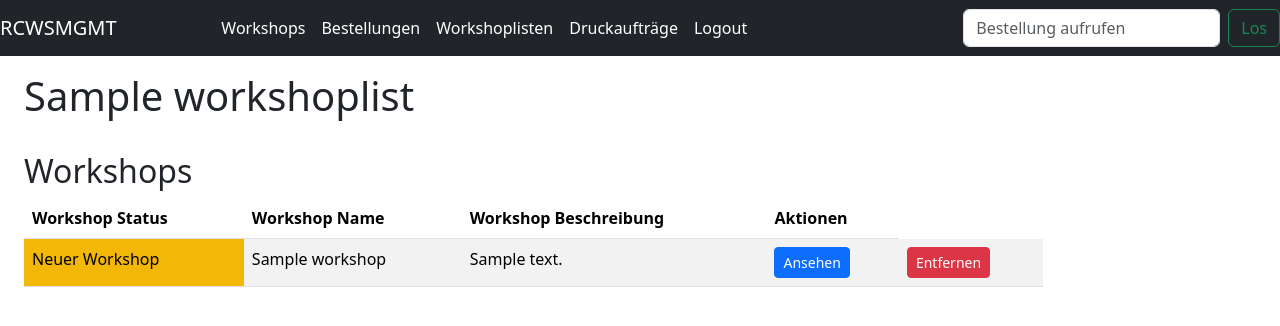
After one commit to Marcel43367/rcwsmgmt, a Django app: page /lists/1 in a window 1280 px wide. The commit adds this page. Shown: the top 326 px of the page. Run offline with Django 4.2, Linux system fonts and the light colour scheme; a user stored in the database is signed in; tables that the repository leaves empty hold one stand-in row (values such as "Sample post"); parts of the project's set-up code (start-up, migrations or seed data) failed here and were passed over; some libraries are stand-ins or nearby versions.

Commit message:
Add workshop lists

```diff
--- a/src/base/models.py
+++ b/src/base/models.py
@@ -1,7 +1,7 @@
 from django.conf import settings
 from django.contrib.auth.models import User
 from django.db.models import Model, CharField, TextField, PositiveIntegerField, DateTimeField, ForeignKey, CASCADE
-from django.db.models import BooleanField, SET_NULL, Sum, EmailField
+from django.db.models import BooleanField, SET_NULL, Sum, EmailField, ManyToManyField
 class Order(Model):
 	clan = CharField(
 		max_length=64,
@@ -65,6 +65,8 @@ class Workshop(Model):
 	annotated_id = PositiveIntegerField(null=True)
 	updated = DateTimeField(auto_now=True)
 
+	def __str__(self):
+		return self.name
 
 class LogEntry(Model):
 	workshop = ForeignKey(Workshop, on_delete=CASCADE)
@@ -76,3 +78,11 @@ class LogEntry(Model):
 	action = CharField(max_length=64)
 	title = CharField(max_length=256, verbose_name="Betreff")
 	message = TextField(verbose_name="Nachricht")
+
+
+class WorkshopList(Model):
+	name = CharField(max_length=256, verbose_name="Name")
+	workshops = ManyToManyField(Workshop)
+
+	def __str__(self):
+		return self.name
--- a/src/base/templates/base/workshop_detail.html
+++ b/src/base/templates/base/workshop_detail.html
@@ -71,6 +71,7 @@
 <div class="btn-group my-2 mx-2">
 	<a href="{% url 'workshop-equivalent' object.id %}" class="btn btn-primary" role="button">Workshop Äquivalenz Punkte ändern</a>
 	<a href="{% url 'workshop-update' object.id %}" class="btn btn-secondary" role="button">Workshop Status manuell ändern</a>
+	<a href="{% url 'workshop-add-to-list' object.id %}" class="btn btn-secondary" role="button">Workshop zu einer Workshopliste hinzufügen</a>
 </div>
 <br>
 <br>
--- /dev/null
+++ b/src/base/templates/base/workshoplist_detail.html
@@ -0,0 +1,36 @@
+{% extends 'base.html' %}
+
+{% block title %}{{object.name}}{% endblock %}
+{% block header %}{{object.name}}{% endblock %}
+{% block actions %}
+{% endblock %}
+{% block body %}
+
+{% if object.workshops.all %}
+<h2>Workshops</h2>
+	<table class="table table-striped">
+		<thead>
+			<tr>
+				<th scope="col">Workshop Status</th>
+				<th scope="col">Workshop Name</th>
+				<th scope="col">Workshop Beschreibung</th>
+				<th scope="col">Aktionen</th>
+			</tr>
+		</thead>
+		<tbody>
+			{% for workshop in object.workshops.all %}
+				<tr>
+					<td class="{% if workshop.status == 'A' or workshop.status == 'E'%}bg-warning{% else %}{% if workshop.status == 'U' or workshop.status == 'R' %}bg-danger{% else %}bg-success{% endif %}{% endif %}">
+						{{workshop.get_status_display}}</td>
+					<td>{{workshop.name}}</td>
+					<td>{{workshop.description}}</td>
+					<td><a href="{% url 'workshop-detail' workshop.id %}" class="btn btn-primary btn-sm" role="button">Ansehen</a></td>
+					<td><a href="{% url 'workshop-remove-from-list' workshop.id object.id %}" class="btn btn-danger btn-sm" role="button">Entfernen</a></td>
+				</tr>
+			{% endfor %}
+		</tbody>
+	</table>
+{% else %}
+<h2>Diese Liste ist noch leer.</h2>
+{% endif %}
+{% endblock %}
--- a/src/base/urls.py
+++ b/src/base/urls.py
@@ -2,9 +2,13 @@ from django.urls import path, include
 from base.views import WorkshopListView, WorkshopDetailView, WorkshopFeedbackView, OrderListView, OrderDetailView
 from base.views import OrderRedirect, WorkshopPrintBatchListView, WorkshopAnnotateView, WorkshopPrintView
 from base.views import WorkshopPrintBatchDownloadView, WorkshopEquivalentUpdateView, WorkshopUpdateView
+from base.views import WorkshopListCreateView, WorkshopListListView, WorkshopListDetailView, WorkshopListDeleteView
+from base.views import WorkshopAddToListFormView, WorkshopRemoveFromListFormView
 urlpatterns = [
     path('', WorkshopListView.as_view(), name="workshop-list"),
     path('workshop/<int:pk>/detail', WorkshopDetailView.as_view(), name='workshop-detail'),
+    path('workshop/<int:pk>/addtolist', WorkshopAddToListFormView.as_view(), name='workshop-add-to-list'),
+    path('workshop/<int:pk>/removefromlist/<int:wl_pk>', WorkshopRemoveFromListFormView.as_view(), name='workshop-remove-from-list'),
     path('workshop/<int:pk>/eq-update', WorkshopEquivalentUpdateView.as_view(), name='workshop-equivalent'),
     path('workshop/<int:pk>/update', WorkshopUpdateView.as_view(), name='workshop-update'),
     path('workshop/<int:pk>/feedback/<str:template>/<str:next_status>', WorkshopFeedbackView.as_view(), name='workshop-feedback'),
@@ -15,4 +19,8 @@ urlpatterns = [
     path('printbatches/annotate', WorkshopAnnotateView.as_view(), name="printbatch-annotate"),
     path('printbatches/create', WorkshopPrintView.as_view(), name="printbatch-create"),
     path('printbatches/<int:pk>/download', WorkshopPrintBatchDownloadView.as_view(), name="printbatch-download"),
+    path('lists/create', WorkshopListCreateView.as_view(), name='workshoplist-create'),
+    path('lists', WorkshopListListView.as_view(), name='workshoplist-list'),
+    path('lists/<int:pk>', WorkshopListDetailView.as_view(), name='workshoplist-detail'),
+    path('lists/<int:pk>/delete', WorkshopListDeleteView.as_view(), name='workshoplist-delete'),
 ]
--- a/src/base/views.py
+++ b/src/base/views.py
@@ -4,15 +4,16 @@ from django.conf import settings
 from django.core.mail import send_mail
 from django.db.models import Max
 from django.http import HttpResponse
-from django.views.generic import ListView, DetailView, FormView, View, UpdateView
+from django.views.generic import ListView, DetailView, FormView, View, UpdateView, CreateView, DeleteView
 from django.views.generic.base import RedirectView
 from django.shortcuts import get_object_or_404
 from django.template.loader import render_to_string
 from django.urls import reverse, reverse_lazy
 from io import BytesIO
 from xlsxwriter import Workbook
-from base.models import  Workshop, Order, LogEntry, WorkshopPrintBatch
-from base.forms import WorkshopFeedbackForm, WorkshopAnnotateForm, WorkshopPrintForm
+from base.models import  Workshop, Order, LogEntry, WorkshopPrintBatch, WorkshopList
+from base.forms import WorkshopFeedbackForm, WorkshopAnnotateForm, WorkshopPrintForm, WorkshopAddToListForm
+from base.forms import WorkshopRemoveFromListForm
 
 class OrderListView(LoginRequiredMixin, ListView):
 	model = Order
@@ -171,3 +172,57 @@ class WorkshopPrintBatchDownloadView(LoginRequiredMixin, View):
 		response = HttpResponse(output, content_type='application/vnd.openxmlformats-officedocument.spreadsheetml.sheet')
 		response['Content-Disposition'] = 'attachment; filename={}'.format(filename)
 		return response
+
+class WorkshopListCreateView(LoginRequiredMixin, CreateView):
+	model = WorkshopList
+	success_url = reverse_lazy('workshoplist-list')
+	fields = ("name",)
+
+class WorkshopListListView(LoginRequiredMixin, ListView):
+	model = WorkshopList
+	ordering = ['name']
+
+class WorkshopListDetailView(LoginRequiredMixin, DetailView):
+	model = WorkshopList
+
+class WorkshopListDeleteView(LoginRequiredMixin, DeleteView):
+	model = WorkshopList
+	success_url = reverse_lazy('workshoplist-list')
+
+class WorkshopAddToListFormView(LoginRequiredMixin, FormView):
+	form_class = WorkshopAddToListForm
+	template_name = "base/workshop_add_to_list.html"
+	success_url = reverse_lazy('workshop-list')
+
+	def form_valid(self, form):
+		workshop = get_object_or_404(Workshop, pk=self.kwargs['pk'])
+		workshop_list = form.cleaned_data['workshop_list']
+		if workshop in workshop_list.workshops.all():
+			messages.error(self.request, "Der Workshop befindet sich bereits in der Liste")
+		else:
+			workshop_list.workshops.add(workshop)
+			workshop_list.save()
+			messages.success(self.request, "Der Workshop wurde zu der Liste hinzugefügt")
+		return super().form_valid(form)
+
+class WorkshopRemoveFromListFormView(LoginRequiredMixin, FormView):
+	form_class = WorkshopRemoveFromListForm
+	template_name = "base/workshop_remove_from_list.html"
+	success_url = reverse_lazy('workshoplist-list')
+
+	def get_context_data(self, **kwargs):
+		ctx = super().get_context_data(**kwargs)
+		ctx['workshop'] = get_object_or_404(Workshop, pk=self.kwargs['pk'])
+		ctx['workshop_list'] = get_object_or_404(WorkshopList, pk=self.kwargs['wl_pk'])
+		return ctx
+
+	def form_valid(self, form):
+		workshop = get_object_or_404(Workshop, pk=self.kwargs['pk'])
+		workshop_list = get_object_or_404(WorkshopList, pk=self.kwargs['wl_pk'])
+		if workshop in workshop_list.workshops.all():
+			workshop_list.workshops.remove(workshop)
+			workshop_list.save()
+			messages.success(self.request, "Der Workshop wurde von der Liste entfernt")
+		else:
+			messages.error(self.request, "Der Workshop befindet sich bereits in der Liste")
+		return super().form_valid(form)
--- a/src/templates/base.html
+++ b/src/templates/base.html
@@ -26,6 +26,9 @@
         </li>
         <li class="nav-item">
           <a class="nav-link text-white" href="{% url 'order-list' %}">Bestellungen</a>
+        </li>
+        <li class="nav-item">
+          <a class="nav-link text-white" href="{% url 'workshoplist-list' %}">Workshoplisten</a>
         </li>
         <li class="nav-item">
           <a class="nav-link text-white" href="{% url 'printbatch-list' %}">Druckaufträge</a>
```
Also changed, not shown: src/base/forms.py (+8 -1 lines), src/base/templates/base/workshop_add_to_list.html (added, +13 -0 lines), src/base/templates/base/workshop_remove_from_list.html (added, +11 -0 lines), src/base/templates/base/workshoplist_confirm_delete.html (added, +11 -0 lines), src/base/templates/base/workshoplist_form.html (added, +13 -0 lines), src/base/templates/base/workshoplist_list.html (added, +34 -0 lines), src/base/migrations/0004_alter_logentry_new_status_alter_logentry_old_status_and_more.py (added).
